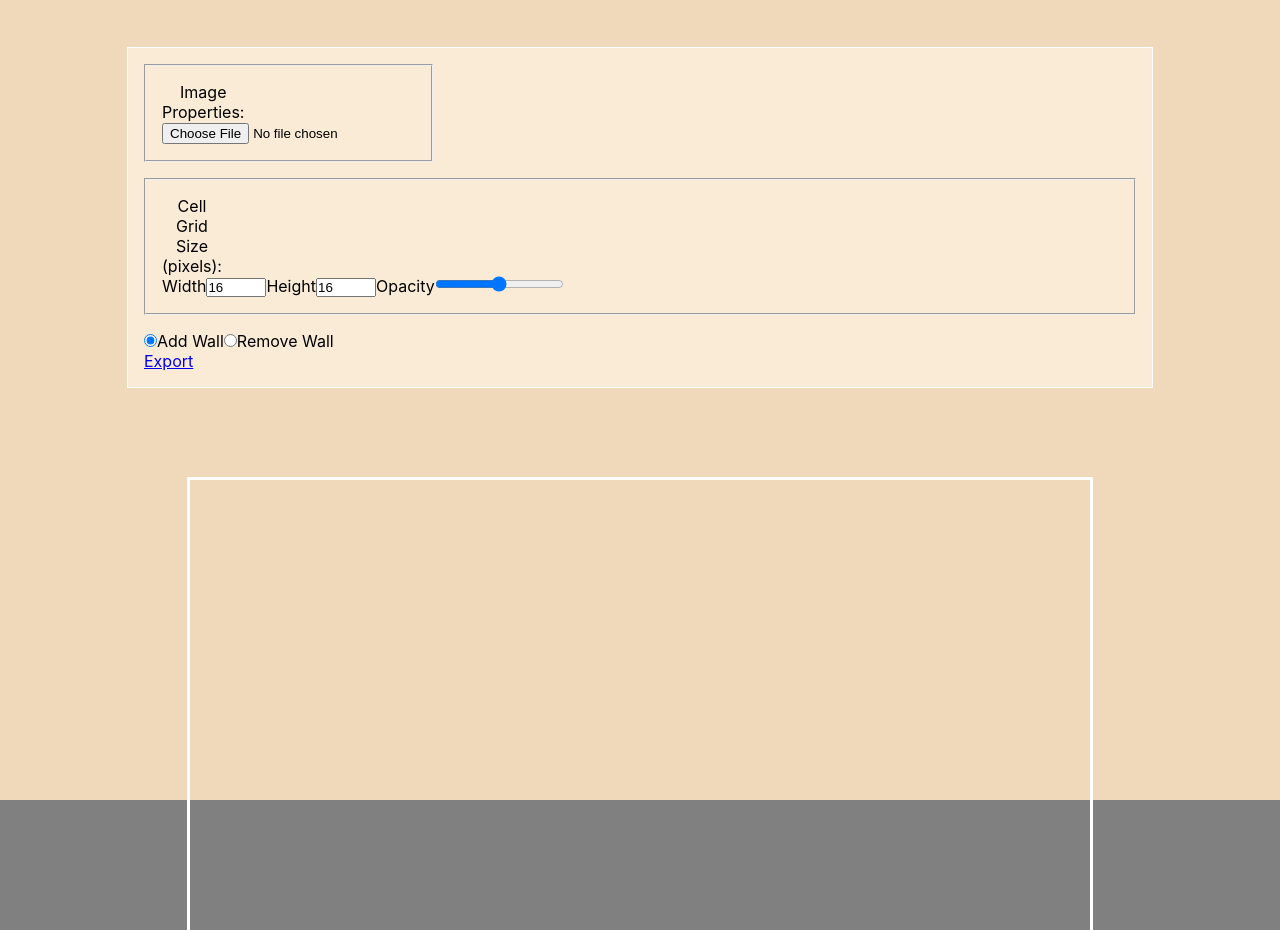
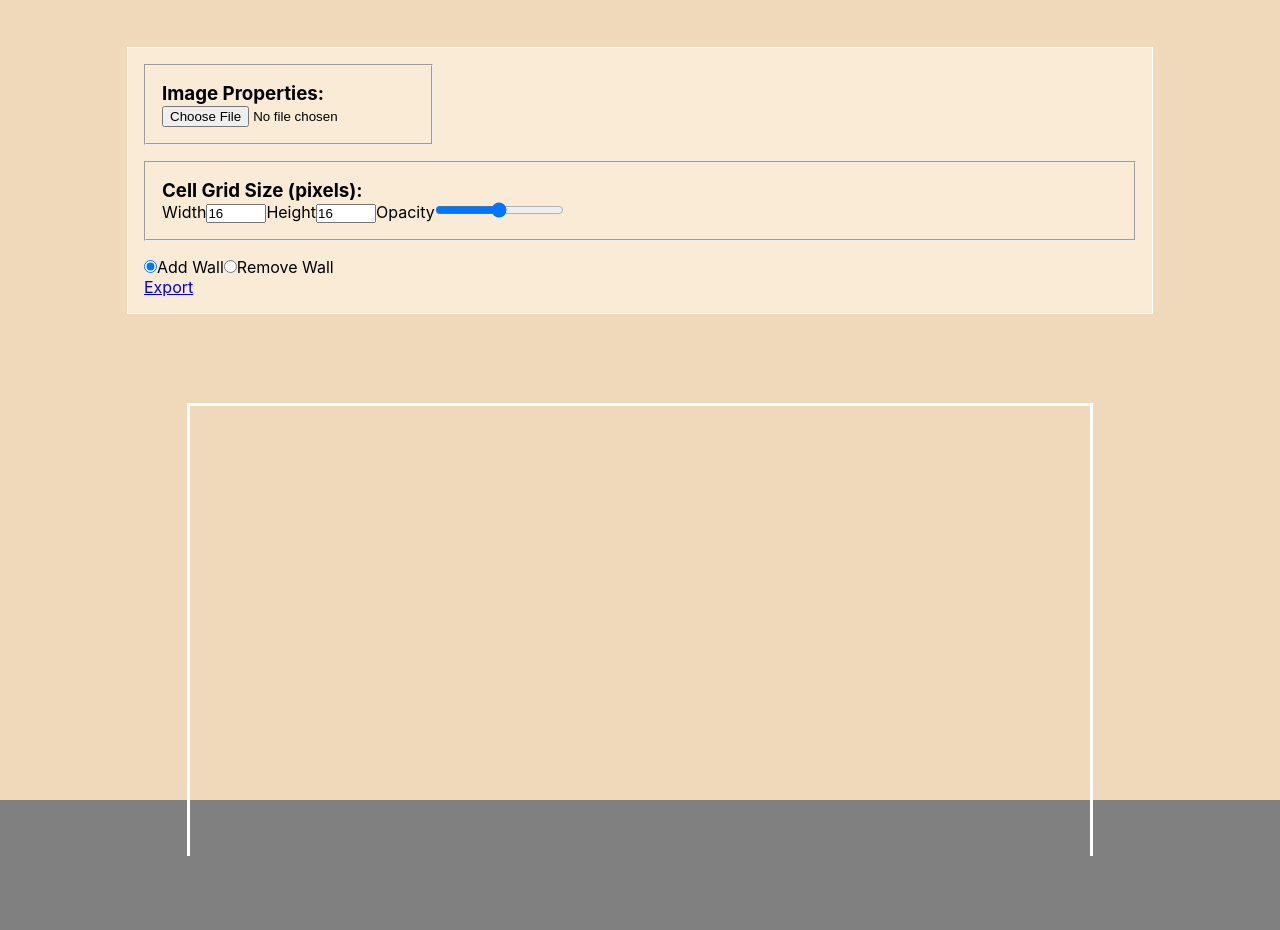
Before and after one commit to josephhailu/pizza-legends, a React (Create React App) app: page / in a window 1280 px wide. After the commit the page ends 856 px from the top, so only its background shows below. Built offline with nearby package versions, Linux system fonts and the light colour scheme.

Commit message:
update listeners

```diff
--- a/src/App.tsx
+++ b/src/App.tsx
@@ -10,6 +10,7 @@ function App() {
     isAddingTiles: true,
     isImageLoaded: false,
     cellSize: { width: 16, height: 16 },
+    opacity: 0.5,
     walls: {},
     mapImageSrc: "",
   });
@@ -23,11 +24,47 @@ function App() {
       setAppState((s) => {
         return {
           ...appState,
-          mapImageSrc: reader.result! as string,
+          mapImageSrc: reader.result as string,
         };
       });
     };
   };
+
+  const handleCellSizeChange = (
+    e: React.ChangeEvent<HTMLInputElement>,
+    dimension: "height" | "width"
+  ) => {
+    setAppState((s) => {
+      return {
+        ...appState,
+        cellSize: {
+          ...appState.cellSize,
+          [dimension]: parseInt(e.target.value),
+        },
+        walls: {},
+      };
+    });
+  };
+
+  const handleOpacityChange = (e: React.ChangeEvent<HTMLInputElement>) => {
+    setAppState((s) => {
+      return {
+        ...appState,
+        opacity: parseFloat(e.target.value),
+      };
+    });
+  };
+
+  const handleRadioClick = (e: React.ChangeEvent<HTMLInputElement>) => {
+    setAppState((s) => {
+      return {
+        ...appState,
+        isAddingTiles: e.target.value === "Add",
+      };
+    });
+  };
+
+  //TODO: add funciton to handle file export
 
   return (
     <div className="App">
@@ -35,10 +72,18 @@ function App() {
         <div className="controls">
           <FileUpload
             imageProperties={appState.imageProperties}
-            onChange={handleFileOnChange}
+            onFileChange={handleFileOnChange}
           />
-          <CellGridOptions />
-          <CollisionRadioOptions />
+          <CellGridOptions
+            cellSize={appState.cellSize}
+            opacity={appState.opacity}
+            onCellSizeChange={handleCellSizeChange}
+            onOpacityChange={handleOpacityChange}
+          />
+          <CollisionRadioOptions
+            isAddingTiles={appState.isAddingTiles}
+            onRadioClick={handleRadioClick}
+          />
           <ExportJSON />
         </div>
         <div className="info">
@@ -52,21 +97,21 @@ function App() {
 
 const FileUpload = ({
   imageProperties,
-  onChange,
+  onFileChange,
 }: {
   imageProperties: string;
-  onChange: (e: React.ChangeEvent<HTMLInputElement>) => void;
+  onFileChange: (e: React.ChangeEvent<HTMLInputElement>) => void;
 }): JSX.Element => {
   return (
     <div className="status">
       <fieldset>
-        <caption>Image Properties:</caption>
+        <h3>Image Properties:</h3>
         <input
           type="file"
           name="upload"
           id="upload"
           accept="image/*"
-          onChange={onChange}
+          onChange={onFileChange}
         />
         <p id="image-properties">{imageProperties}</p>
       </fieldset>
@@ -74,10 +119,23 @@ const FileUpload = ({
   );
 };
 
-const CellGridOptions = (): JSX.Element => {
+const CellGridOptions = ({
+  cellSize,
+  opacity,
+  onCellSizeChange,
+  onOpacityChange,
+}: {
+  cellSize: { width: number; height: number };
+  opacity: number;
+  onCellSizeChange: (
+    e: React.ChangeEvent<HTMLInputElement>,
+    dimension: "width" | "height"
+  ) => void;
+  onOpacityChange: (e: React.ChangeEvent<HTMLInputElement>) => void;
+}): JSX.Element => {
   return (
     <fieldset>
-      <caption>Cell Grid Size (pixels):</caption>
+      <h3>Cell Grid Size (pixels):</h3>
       <label htmlFor="width">Width</label>
       <input
         type="number"
@@ -85,7 +143,10 @@ const CellGridOptions = (): JSX.Element => {
         id="width"
         max="100"
         min="1"
-        value="16"
+        value={cellSize.width}
+        onChange={(e) => {
+          onCellSizeChange(e, "width");
+        }}
       />
 
       <label htmlFor="height">Height</label>
@@ -95,7 +156,10 @@ const CellGridOptions = (): JSX.Element => {
         id="height"
         max="100"
         min="1"
-        value="16"
+        value={cellSize.height}
+        onChange={(e) => {
+          onCellSizeChange(e, "height");
+        }}
       />
 
       <label htmlFor="opacity">Opacity</label>
@@ -105,20 +169,41 @@ const CellGridOptions = (): JSX.Element => {
         id="opacity"
         max="1"
         min="0"
-        value=".5"
+        value={opacity}
         step="0.01"
+        onChange={onOpacityChange}
       />
     </fieldset>
   );
 };
 
-const CollisionRadioOptions = (): JSX.Element => {
+const CollisionRadioOptions = ({
+  isAddingTiles,
+  onRadioClick,
+}: {
+  isAddingTiles: boolean;
+  onRadioClick: (e: React.ChangeEvent<HTMLInputElement>) => void;
+}): JSX.Element => {
   return (
     <>
-      <input type="radio" id="add" name="wall" value="Add" checked />
+      <input
+        type="radio"
+        id="add"
+        name="wall"
+        value="Add"
+        checked={isAddingTiles}
+        onChange={onRadioClick}
+      />
       <label htmlFor="add">Add Wall</label>
 
-      <input type="radio" id="remove" name="wall" value="Remove" />
+      <input
+        type="radio"
+        id="remove"
+        name="wall"
+        value="Remove"
+        checked={!isAddingTiles}
+        onChange={onRadioClick}
+      />
       <label htmlFor="remove">Remove Wall</label>
     </>
   );
@@ -127,7 +212,7 @@ const CollisionRadioOptions = (): JSX.Element => {
 const ExportJSON = (): JSX.Element => {
   return (
     <div className="export">
-      <a href="#" id="exportJSON" type="submit">
+      <a href="#" id="exportJSON">
         Export
       </a>
     </div>
```
